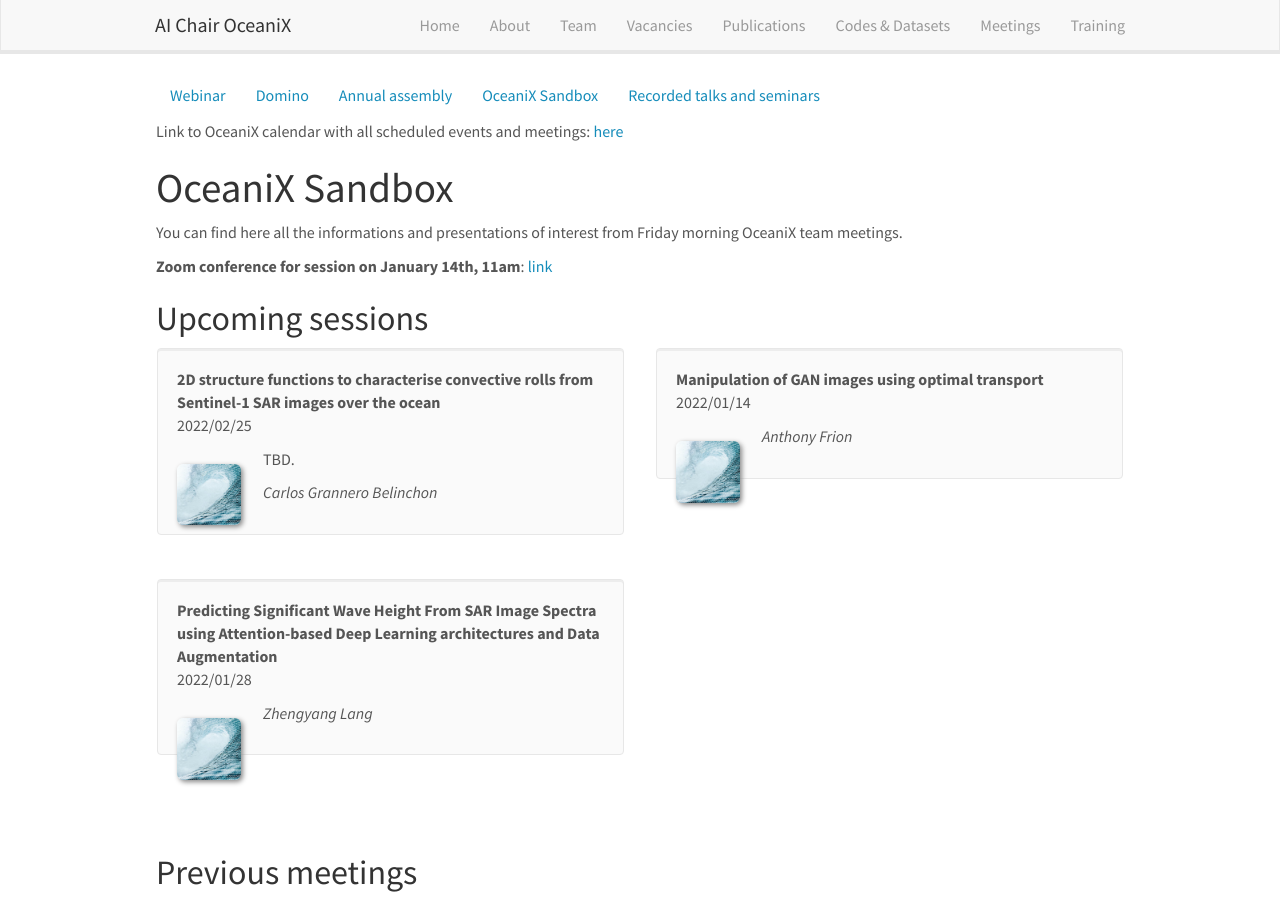
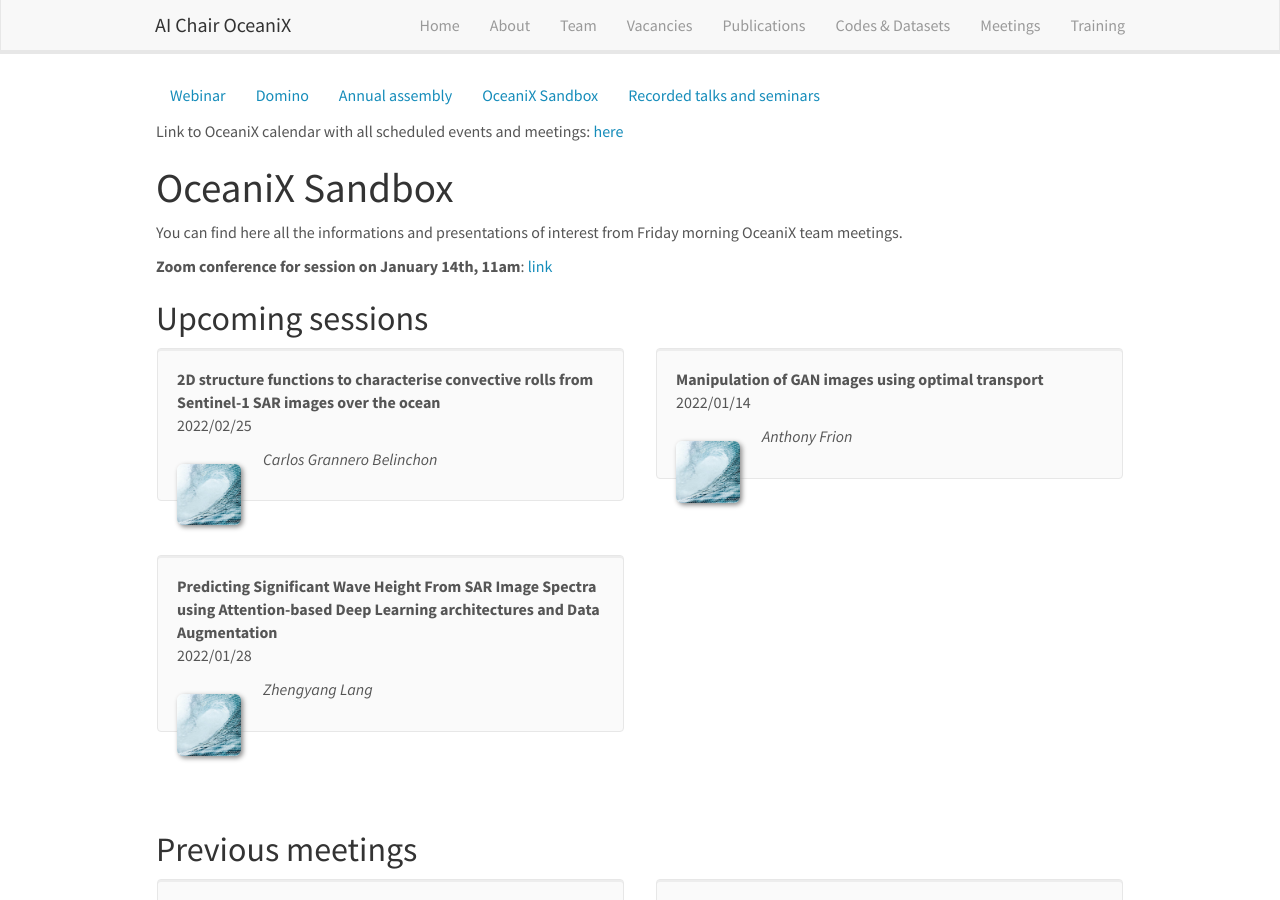
Before and after one commit to CIA-Oceanix/CIA-Oceanix.github.io, a Jekyll site: the page built from _pages/oceanix_sandbox.md, in a window 1280 px wide and 900 px high. Built offline with Jekyll 4.4.1, drawn with Linux system fonts in a browser that asks for light colours; nearby versions of some CDN libraries.

Commit message:
Update sandbox_list.yml

```diff
--- a/_data/sandbox_list.yml
+++ b/_data/sandbox_list.yml
@@ -1,6 +1,6 @@
 - title: "2D structure functions to characterise convective rolls from Sentinel-1 SAR images over the ocean"
   image: default.jpg
-  description: TBD.
+  description:
   date: 2022/02/25
   authors: Carlos Grannero Belinchon
   link:
```
